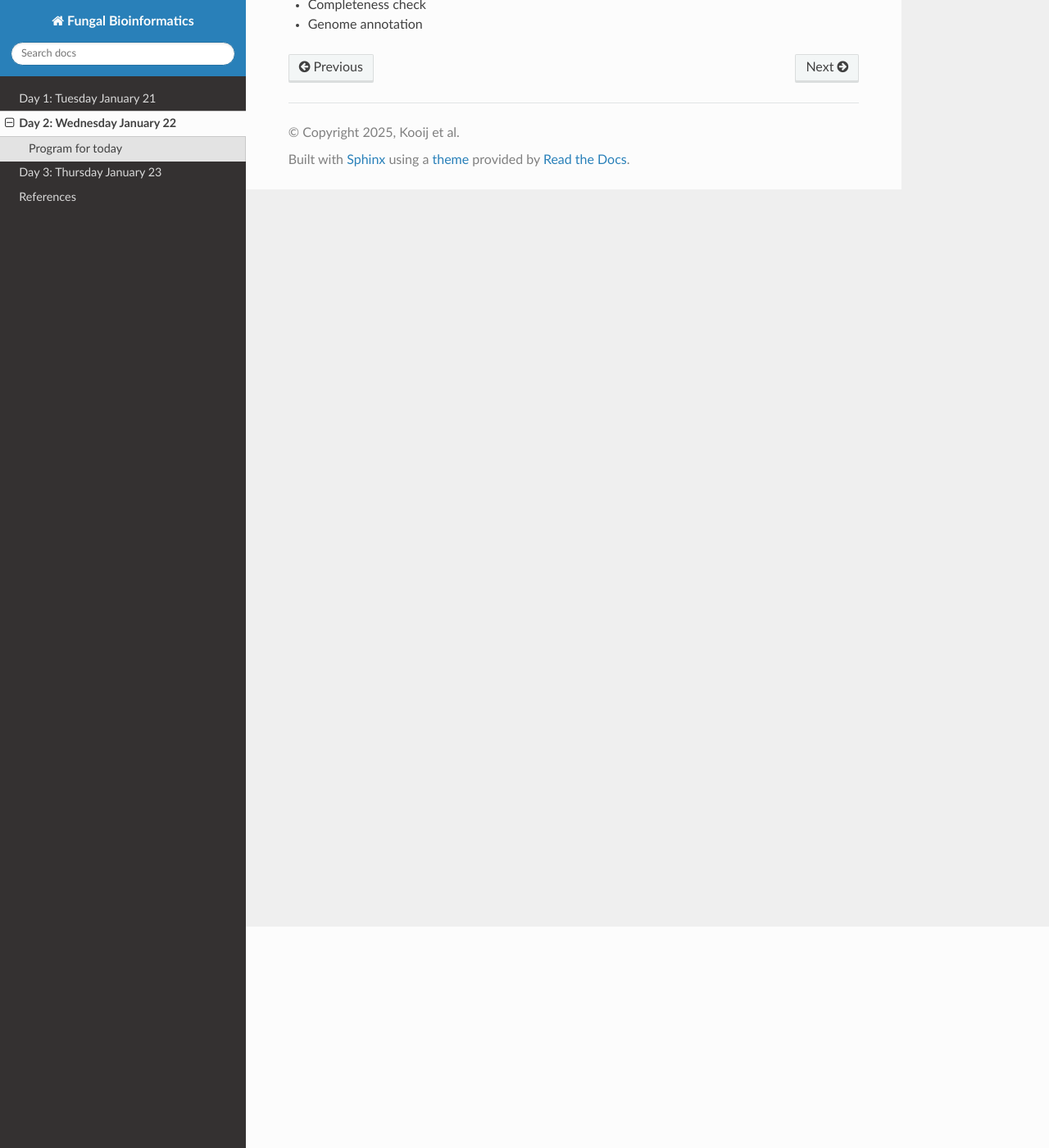
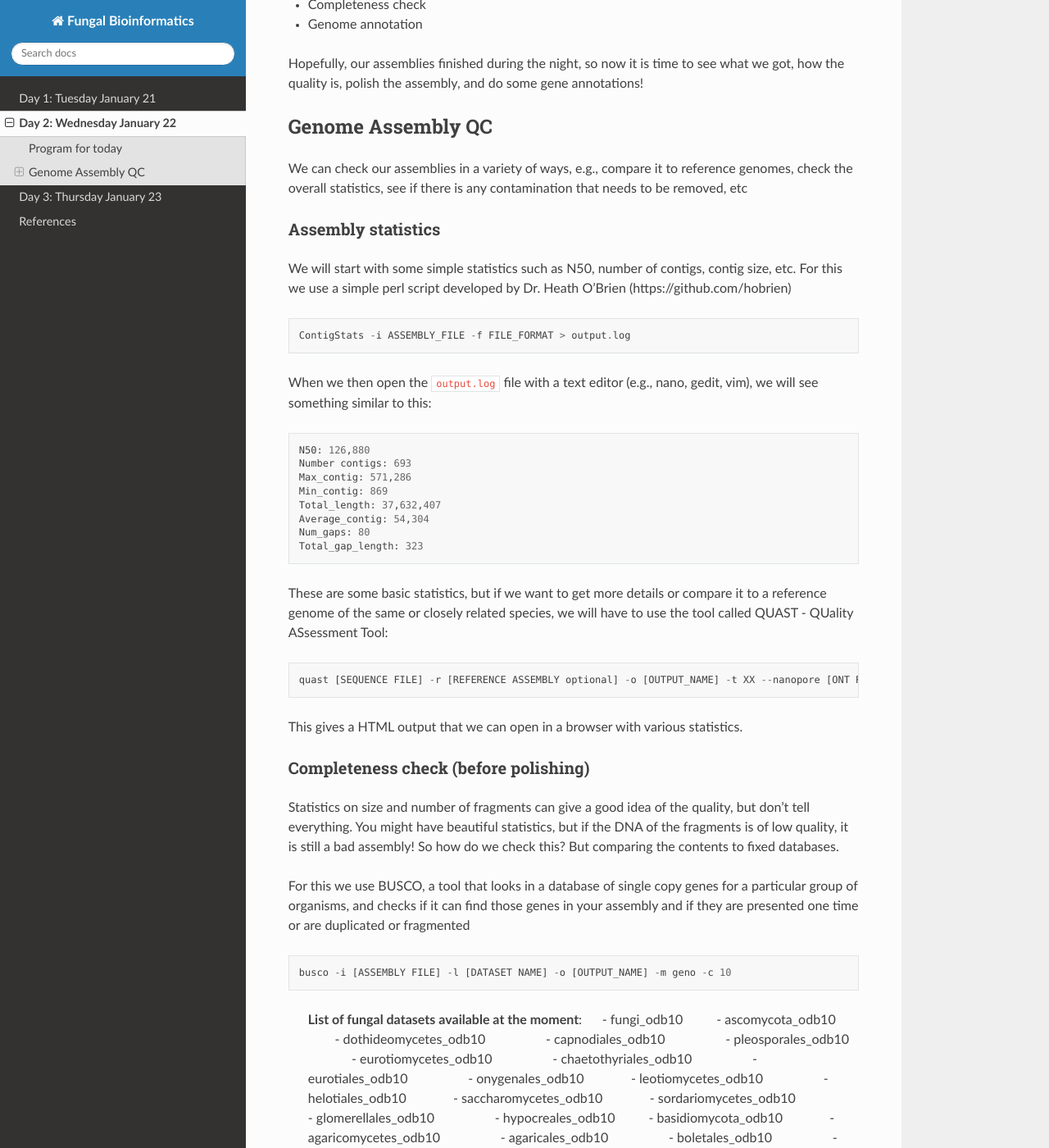
Before and after one commit to pwkooij/fungal_bioinformatics, a Sphinx documentation site: the page built from docs/source/Day2.md, in a window 1280 px wide and 1400 px high, scrolled down 270 px. Shown: the whole window at 82% size. Built offline with Sphinx 7.4.7 and the Read the Docs theme 3.1.0, drawn with Linux system fonts in a browser that asks for light colours; some of the changed text lies outside the part shown.

Commit message:
day1 and day2

````diff
--- a/docs/source/Day2.md
+++ b/docs/source/Day2.md
@@ -6,3 +6,79 @@
 - Polishing
 - Completeness check
 - Genome annotation
+
+Hopefully, our assemblies finished during the night, so now it is time to see what we got, how the quality is, polish the assembly, and do some gene annotations!
+## Genome Assembly QC
+We can check our assemblies in a variety of ways, e.g., compare it to reference genomes, check the overall statistics, see if there is any contamination that needs to be removed, etc
+
+### Assembly statistics
+We will start with some simple statistics such as N50, number of contigs, contig size, etc.
+For this we use a simple perl script developed by Dr. Heath O'Brien (https://github.com/hobrien)
+```
+ContigStats -i ASSEMBLY_FILE -f FILE_FORMAT > output.log
+```
+
+When we then open the `output.log` file with a text editor (e.g., nano, gedit, vim), we will see something similar to this:
+```
+N50: 126,880
+Number contigs: 693
+Max_contig: 571,286
+Min_contig: 869
+Total_length: 37,632,407
+Average_contig: 54,304
+Num_gaps: 80
+Total_gap_length: 323
+```
+
+These are some basic statistics, but if we want to get more details or compare it to a reference genome of the same or closely related species, we will have to use the tool called QUAST - QUality ASsessment Tool:
+
+```
+quast [SEQUENCE FILE] -r [REFERENCE ASSEMBLY optional] -o [OUTPUT_NAME] -t XX --nanopore [ONT READS FILE] -1 [ILLUMINA 1 fastq.gz] -2 [ILLUMINA 2 fastq.gz]
+```
+
+This gives a HTML output that we can open in a browser with various statistics.
+### Completeness check (before polishing)
+Statistics on size and number of fragments can give a good idea of the quality, but don't tell everything. You might have beautiful statistics, but if the DNA of the fragments is of low quality, it is still a bad assembly! So how do we check this? But comparing the contents to fixed databases.
+
+For this we use BUSCO, a tool that looks in a database of single copy genes for a particular group of organisms, and checks if it can find those genes in your assembly and if they are presented one time or are duplicated or fragmented
+
+```
+busco -i [ASSEMBLY FILE] -l [DATASET NAME] -o [OUTPUT_NAME] -m geno -c 10
+```
+
+> **List of fungal datasets available at the moment**:
+>      - fungi_odb10
+         - ascomycota_odb10
+             - dothideomycetes_odb10
+                 - capnodiales_odb10
+                 - pleosporales_odb10
+             - eurotiomycetes_odb10
+                 - chaetothyriales_odb10
+                 - eurotiales_odb10
+                 - onygenales_odb10
+             - leotiomycetes_odb10
+                 - helotiales_odb10
+             - saccharomycetes_odb10
+             - sordariomycetes_odb10
+                 - glomerellales_odb10
+                 - hypocreales_odb10
+         - basidiomycota_odb10
+             - agaricomycetes_odb10
+                 - agaricales_odb10
+                 - boletales_odb10
+                 - polyporales_odb10
+             - tremellomycetes_odb10
+         - microsporidia_odb10
+         - mucoromycota_odb10
+             - mucorales_odb10
+
+Example of an output:
+```
+C:95.3% (S:94.7%, D:0.6%), F:0.7%, M:4.0%, n:3870, E:5.7%
+3689    Complete BUSCOs (C)     (of which 209 contain internal stop codons)
+3666    Complete and single-copy BUSCOs (S)
+23      Complete and duplicated BUSCOs (D)
+28      Fragmented BUSCOs (F)
+153     Missing BUSCOs (M)
+3870    Total BUSCO groups searched
+```
````
Also changed, not shown: docs/source/Day1.md (+11 -2 lines), 1 other file.
